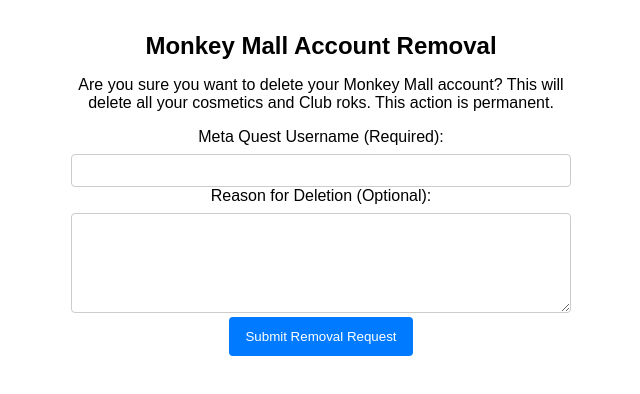
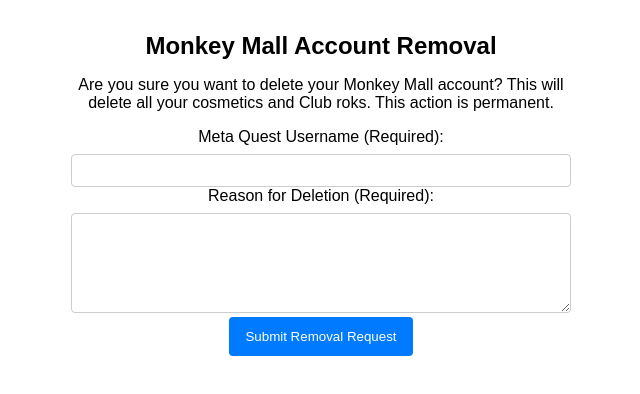
Before and after one commit to TMTimeVR/TMTimeVR.github.io, a plain HTML site: page removal-request/index.html in a window 1280 px wide. Shown: the full height of the page, 319-959 px from the left. Drawn offline with Linux system fonts and the light colour scheme.

Commit message:
Update index.html

```diff
--- a/removal-request/index.html
+++ b/removal-request/index.html
@@ -13,7 +13,7 @@
         <label for="username">Meta Quest Username (Required):</label>
         <input type="text" id="username" name="username" required>
         <br>
-        <label for="reason">Reason for Deletion (Optional):</label>
+        <label for="reason">Reason for Deletion (Required):</label>
         <textarea id="reason" name="reason" rows="5"></textarea>
         <br>
         <button type="submit">Submit Removal Request</button>
```
